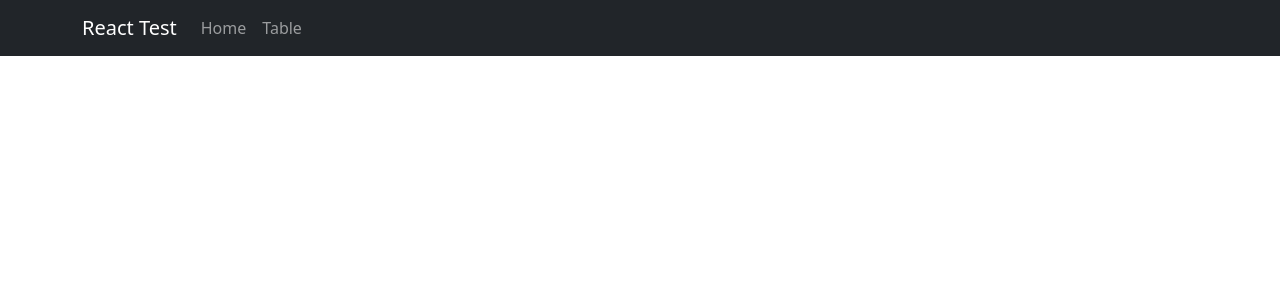
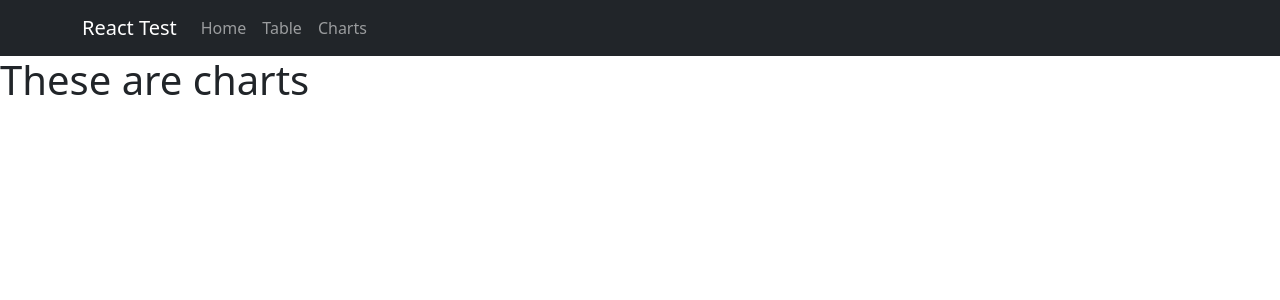
Before and after one commit to kerisic/react-table-charts, a React (Create React App) app: page /charts in a window 1280 px wide. Shown: the top 300 px of the page. Built offline with nearby package versions, Linux system fonts and the light colour scheme.

Commit message:
Add charts page and route

```diff
--- a/src/App.js
+++ b/src/App.js
@@ -4,6 +4,7 @@ import Navigationbar from "./components/NavigationBar";
 import "./App.css";
 import Home from "./pages";
 import Table from "./pages/table";
+import Charts from "./pages/charts";
 
 function App() {
   return (
@@ -12,6 +13,7 @@ function App() {
       <Routes>
         <Route exact path="/" exact element={<Home />} />
         <Route path="/table" element={<Table />} />
+        <Route path="/charts" element={<Charts />} />
       </Routes>
     </Router>
   );
--- a/src/components/NavigationBar/index.js
+++ b/src/components/NavigationBar/index.js
@@ -11,6 +11,7 @@ const Navigationbar = () => {
         <Nav className="me-auto">
           <Nav.Link href="/">Home</Nav.Link>
           <Nav.Link href="/table">Table</Nav.Link>
+          <Nav.Link href="/charts">Charts</Nav.Link>
         </Nav>
       </Container>
     </Navbar>
--- /dev/null
+++ b/src/pages/charts.js
@@ -0,0 +1,7 @@
+import React from "react";
+
+const Charts = () => {
+  return <h1>These are charts</h1>;
+};
+
+export default Charts;
```
